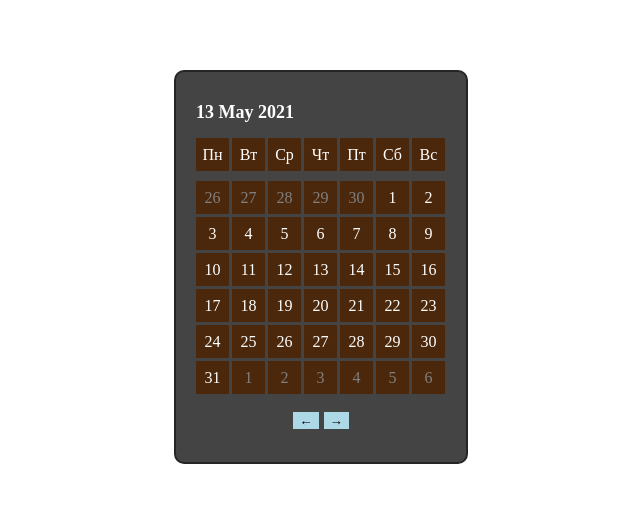
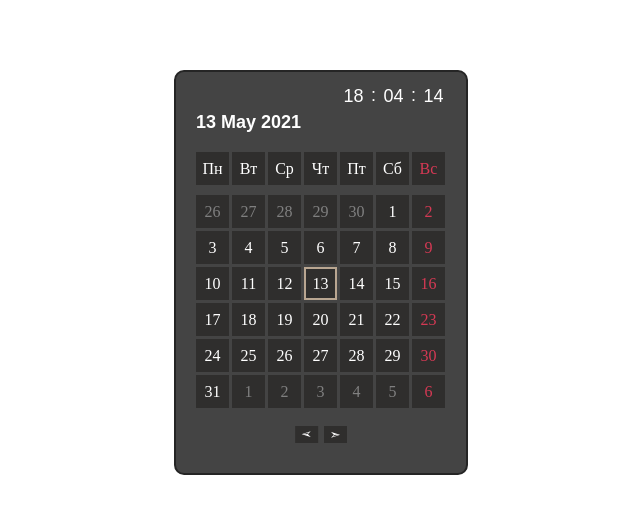
Before and after one commit to andrey373/calendar, a plain HTML site: page index.html in a window 1280 px wide. Shown: the whole page, without its empty margins (319-959 px from the left). Drawn offline with Linux system fonts and the light colour scheme.

Commit message:
added timer

```diff
--- a/index.html
+++ b/index.html
@@ -9,10 +9,18 @@
 <body>
 
     <div class="calendar">
-        <div class="info">
-            <span class="info_day"></span>
-            <span class="info_month"></span>
-            <span class="info_year"></span>
+        <div class="info_wrap">
+            <div class="info">
+                <span class="info_day"></span>
+                <span class="info_month"></span>
+                <span class="info_year"></span>
+            </div>
+
+            <div class="timer">
+                <span class="time_number time_hour"></span> &#58;
+                <span class="time_number time_minute"></span> &#58;
+                <span class="time_number time_second"></span>
+            </div>
         </div>
             <div class="calendar_table" border="1px">
                 <div class="calendar_title">
@@ -29,11 +37,12 @@
                 </div>
             </div>
             <div class="arrows">
-                <button class="arrow arrow_left">&larr;</button>
-                <button class="arrow arrow_right">&rarr;</button>
+                <button class="arrow arrow_left">&#10147;</button>
+                <button class="arrow arrow_right">&#10147;</button>
             </div>
     </div>
 
     <script src="./main.js"></script>
+    <script src="./time.js"></script>
 </body>
 </html>
--- a/main.js
+++ b/main.js
@@ -5,6 +5,7 @@ let rightBtn = calendar.querySelector('.arrow_right');
 let infoYear = calendar.querySelector('.info_year');
 let infoMonth = calendar.querySelector('.info_month');
 let infoDay = calendar.querySelector('.info_day');
+let infoWrap = calendar.querySelector('.info_wrap');
 let dayItem = document.createElement('div');
     dayItem.classList.add('day');
 
@@ -81,6 +82,9 @@ function fun(){
 
         arrThisMonthDays.forEach(elDay => {
             calendarDate.appendChild(elDay);
+            if(elDay.textContent == date.getDate()){
+                elDay.classList.add('today');
+            }
         });
 
         arrNextMonthDays.forEach(elNextDay => {
--- a/style.css
+++ b/style.css
@@ -1,18 +1,39 @@
 
 .calendar{
     width: 250px;
-    height: 330px;
     color: #fff;
     margin: 70px auto 0;
-    padding: 30px 20px;
+    padding: 35px 20px 30px;
     border: 2px solid rgb(37, 37, 37);
     border-radius: 10px;
     background-color: rgb(68, 68, 68);
+    position: relative;
 }
+
+.info_wrap{
+    font-family: sans-serif;
+}
+
 .info{
     font-size: 18px;
     font-weight: bold;
     margin-bottom: 15px;
+    line-height: 30px;
+}
+
+.timer{
+    font-size: 18px;
+    line-height: 17px;
+    position: absolute;
+    right: 20px;
+    top: 15px;
+}
+
+.time_number{
+    display: inline-block;
+    width: 25px;
+    text-align: center;
+    vertical-align: middle;
 }
 
 .calendar_title,
@@ -28,10 +49,10 @@
 
 .day_name,
 .day{
-    background-color: rgb(75, 40, 11);
+    background-color: #2f2e2d;
     width: 33px;
     height: 33px;
-    line-height: 33px;
+    line-height: 30px;
     text-align: center;
 }
 .day_name:not(:last-child),
@@ -39,9 +60,20 @@
     margin-right: 3px;
 }
 
+.day_name:last-child,
+.day:nth-child(7n + 7){
+    color: rgba(255, 60, 94, .8);
+}
+
+.day_name{
+    line-height: 33px;
+}
+
 .day{
     margin-bottom: 3px;
     cursor: pointer;
+    box-sizing: border-box;
+    border: 2px solid rgba(255, 228, 196, 0);
 }
 
 .prev_day,
@@ -49,7 +81,7 @@
     color: grey;
 }
 .today{
-    background-color: bisque;
+    border: 2px solid rgba(255, 228, 196, 0.664);
 }
 
 .arrows{
@@ -58,9 +90,15 @@
     margin-top: 15px;
 }
 .arrow{
-    background-color: lightblue;
+    background-color: #2f2e2d;
+    color: #fff;
     border: none;
     cursor: pointer;
+    line-height: 15px;
+}
+
+.arrow_left{
+    transform: rotate(180deg);
 }
 
 .arrow:not(:last-child){
--- /dev/null
+++ b/time.js
@@ -0,0 +1,17 @@
+
+function timer(){
+    let time = new Date(),
+    timeHour = time.getHours(),
+    timeMinutes = time.getMinutes(),
+    timeSeconds = time.getSeconds(),
+    hour = document.querySelector('.time_hour'),
+    minute = document.querySelector('.time_minute'),
+    second = document.querySelector('.time_second');
+
+    hour.textContent = (timeHour < 10) ? `0${timeHour}` : timeHour;
+    minute.textContent = (timeMinutes < 10) ? `0${timeMinutes}` : timeMinutes;
+    second.textContent = (timeSeconds < 10) ? `0${timeSeconds}` : timeSeconds;
+}
+
+timer();
+setInterval(timer, 1000);
```
